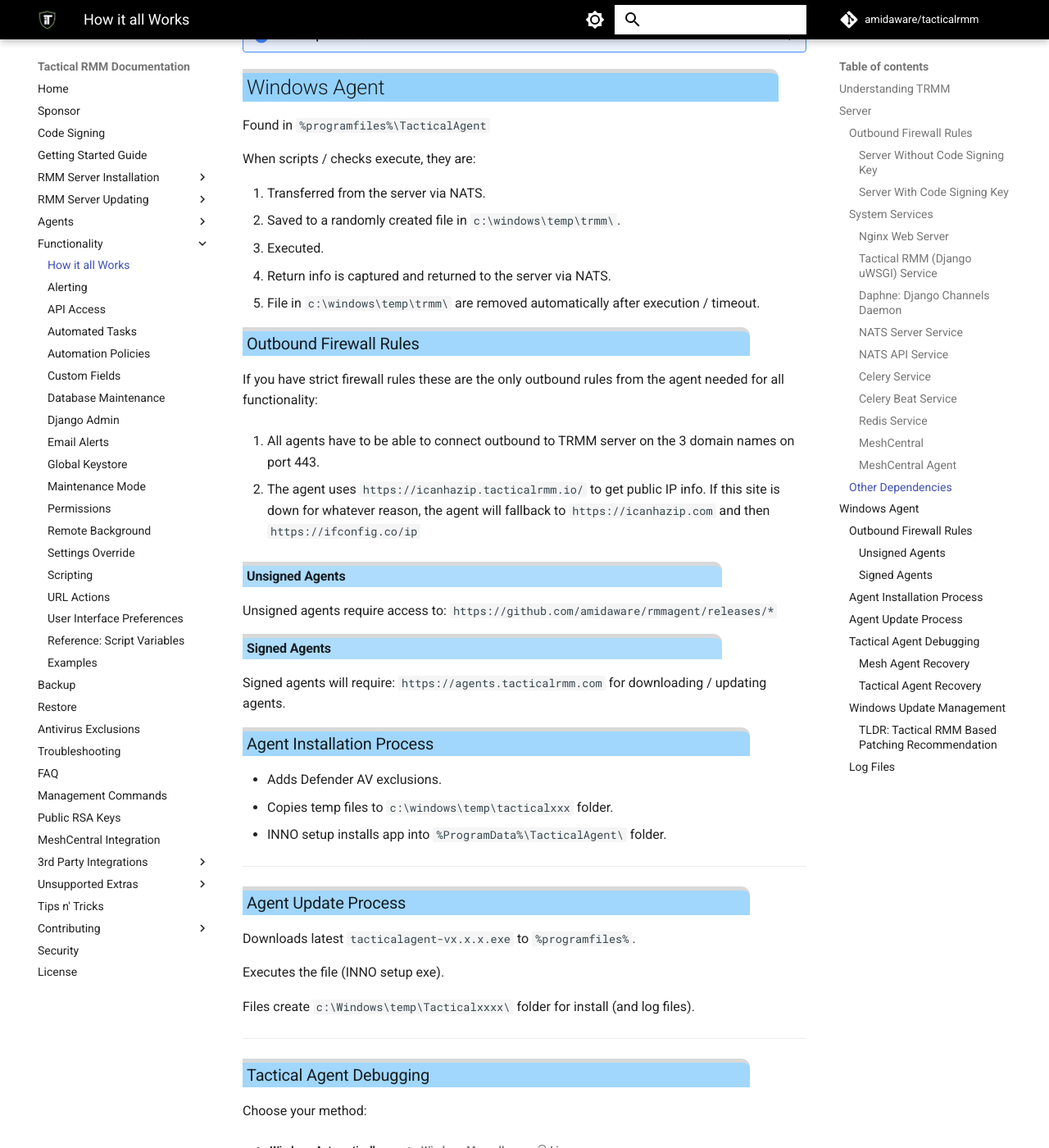
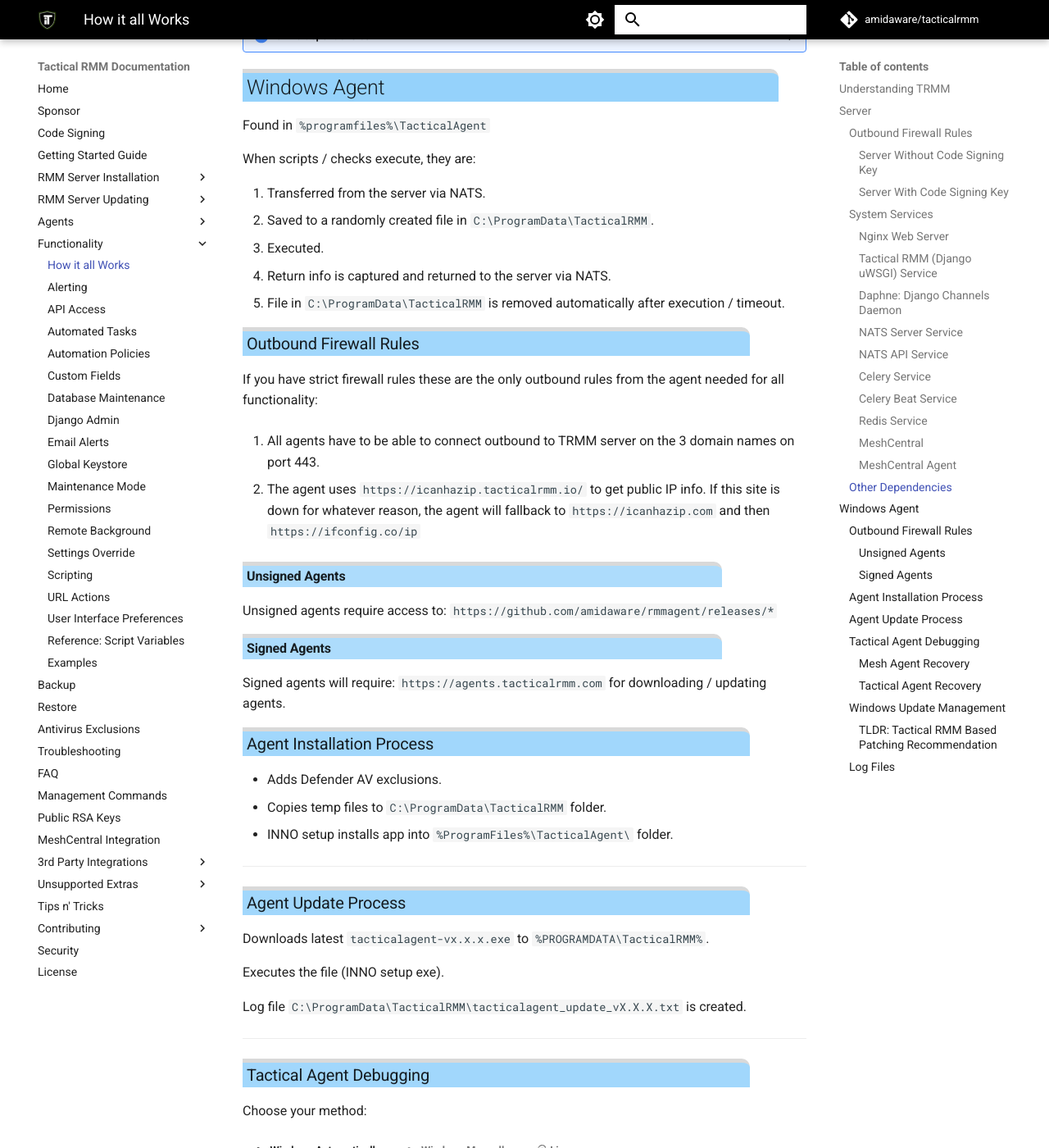
Before and after one commit to amidaware/trmm-docs, an MkDocs documentation site: the page built from docs/howitallworks.md, in a window 1280 px wide and 1400 px high, scrolled down 7249 px. Shown: the whole window at 82% size. Built offline with MkDocs 1.6.1 and Material for MkDocs 9.7.7, drawn with Linux system fonts in a browser that asks for light colours; comment, search, counter and statistics services are not loaded.

```diff
--- a/docs/howitallworks.md
+++ b/docs/howitallworks.md
@@ -470,10 +470,10 @@ Found in `%programfiles%\TacticalAgent`
 When scripts / checks execute, they are:
 
 1. Transferred from the server via NATS.
-2. Saved to a randomly created file in `c:\windows\temp\trmm\`.
+2. Saved to a randomly created file in `C:\ProgramData\TacticalRMM`.
 3. Executed.
 4. Return info is captured and returned to the server via NATS.
-5. File in `c:\windows\temp\trmm\` are removed automatically after execution / timeout.
+5. File in `C:\ProgramData\TacticalRMM` is removed automatically after execution / timeout.
 
 ### Outbound Firewall Rules
 
@@ -494,18 +494,18 @@ Signed agents will require: `https://agents.tacticalrmm.com` for downloading / u
 ### Agent Installation Process
 
 * Adds Defender AV exclusions.
-* Copies temp files to `c:\windows\temp\tacticalxxx` folder.
-* INNO setup installs app into `%ProgramData%\TacticalAgent\` folder.
+* Copies temp files to `C:\ProgramData\TacticalRMM` folder.
+* INNO setup installs app into `%ProgramFiles%\TacticalAgent\` folder.
 
 ***
 
 ### Agent Update Process
 
-Downloads latest `tacticalagent-vx.x.x.exe` to `%programfiles%`.
+Downloads latest `tacticalagent-vx.x.x.exe` to `%PROGRAMDATA\TacticalRMM%`.
 
 Executes the file (INNO setup exe).
 
-Files create `c:\Windows\temp\Tacticalxxxx\` folder for install (and log files).
+Log file `C:\ProgramData\TacticalRMM\tacticalagent_update_vX.X.X.txt` is created.
 
 ***
 
```
Also changed, not shown: docs/3rdparty_bitdefender_total_security.md (+2 -6 lines), docs/install_agent.md (+2 -4 lines).
